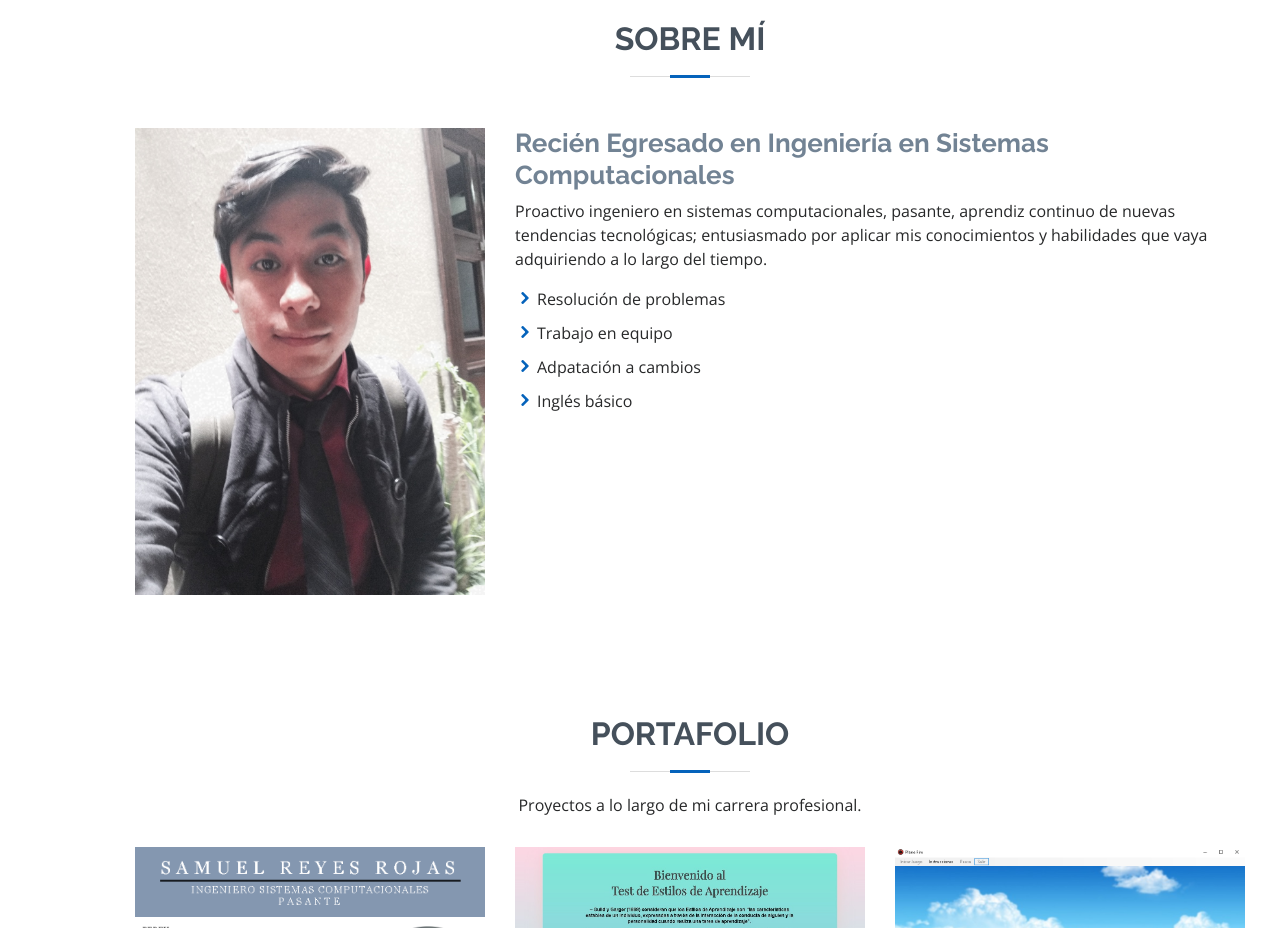
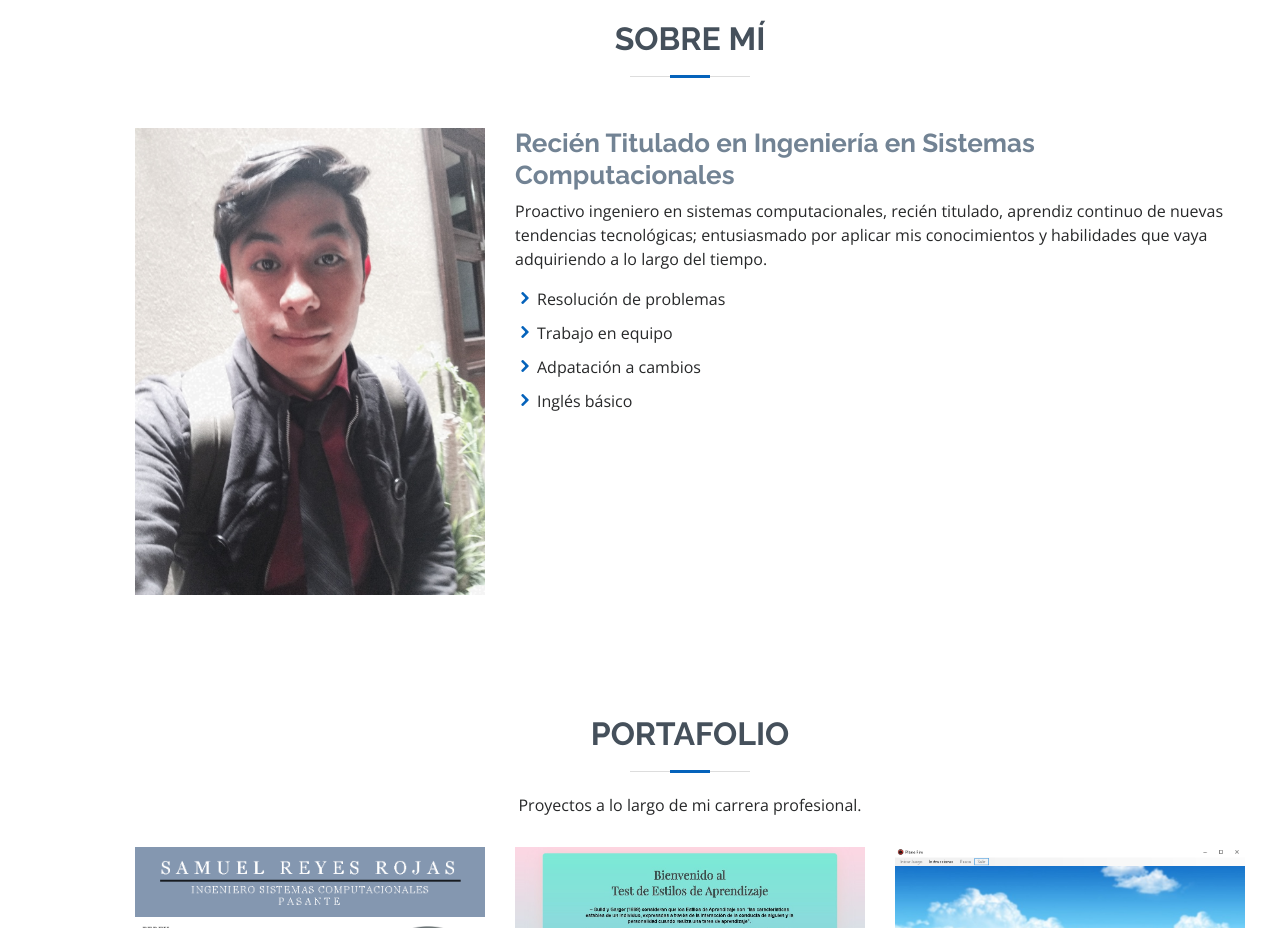
Before and after one commit to rrsamuu/portfolio, a plain HTML site: page index.html in a window 1280 px wide. Shown: the part 840-1768 px from the top of the page. Drawn offline with nearby package versions, Linux system fonts and the light colour scheme.

Commit message:
change to titulado

```diff
--- a/index.html
+++ b/index.html
@@ -93,9 +93,9 @@
             <img src="assets/img/profile-img.jpg" class="img-fluid" alt="">
           </div>
           <div class="col-lg-8 pt-4 pt-lg-0 content">
-            <h3>Recién Egresado en Ingeniería en Sistemas Computacionales</h3>
+            <h3>Recién Titulado en Ingeniería en Sistemas Computacionales</h3>
             <p class="">
-              Proactivo ingeniero en sistemas computacionales, pasante, aprendiz continuo de nuevas tendencias
+              Proactivo ingeniero en sistemas computacionales, recién titulado, aprendiz continuo de nuevas tendencias
               tecnológicas; entusiasmado por aplicar mis conocimientos y habilidades que vaya adquiriendo a lo largo del
               tiempo.
             </p>
```
